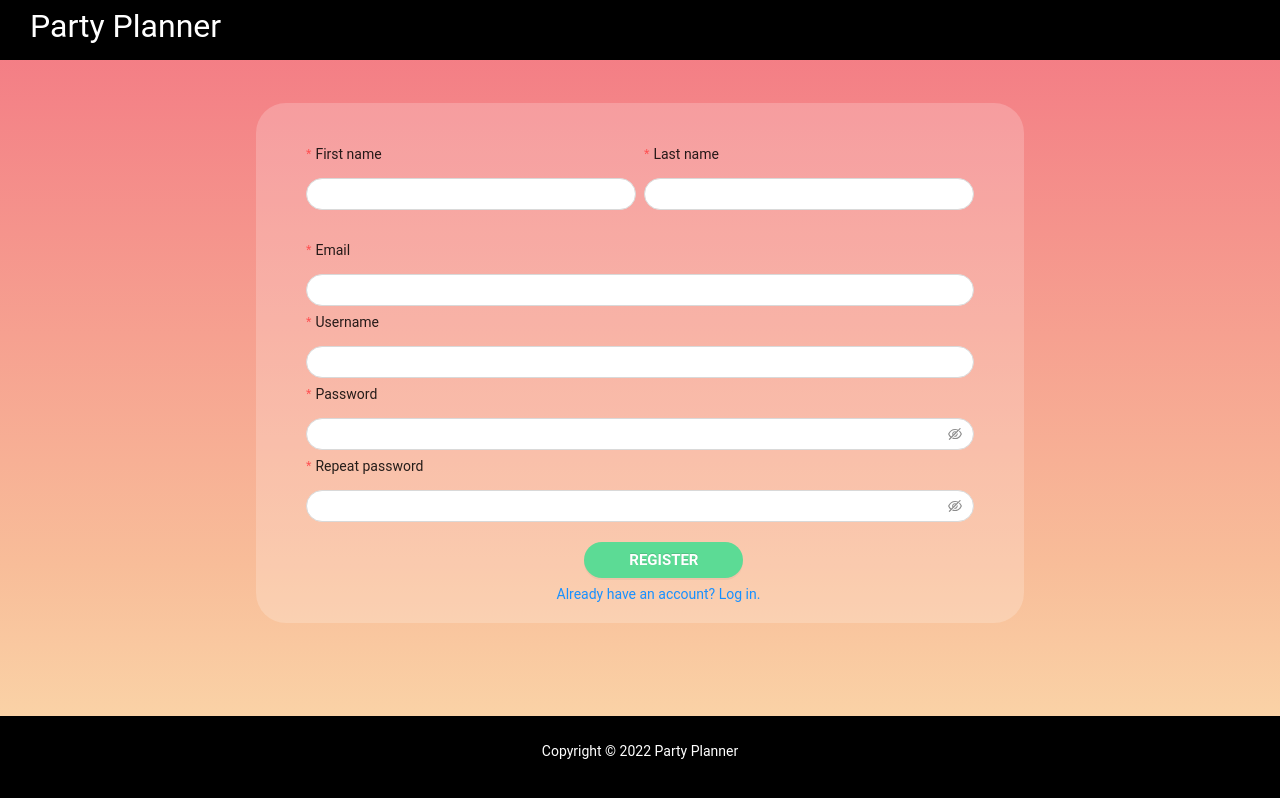
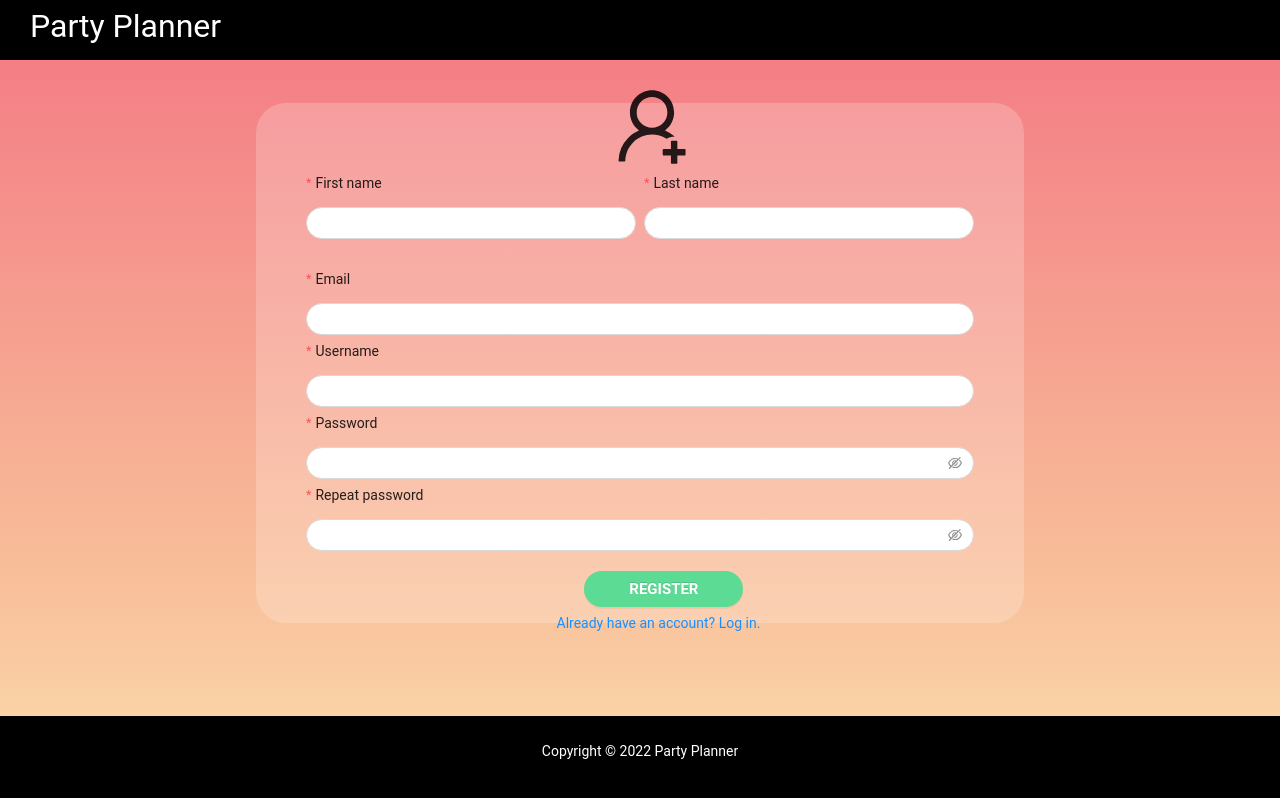
Before and after one commit to GasperFunda/PartyPlannerFrontend, a React (Create React App) app: page /register in a window 1280 px wide. Built offline with nearby package versions, Linux system fonts and the light colour scheme.

Commit message:
Added icons

```diff
--- a/src/pages/login/Form.tsx
+++ b/src/pages/login/Form.tsx
@@ -1,3 +1,4 @@
+import { LoginOutlined } from "@ant-design/icons";
 import Icon from "@ant-design/icons/lib/components/Icon";
 import { Button, Form as AntdForm, Input } from "antd";
 
@@ -8,7 +9,9 @@ export interface IFormProps {}
 export default function Form(props: IFormProps) {
   return (
     <AntdForm name="login" className="form">
-      <Icon type="login" />
+      <Item wrapperCol={{ offset: 8 }}>
+        <LoginOutlined style={{ fontSize: "60px" }} />
+      </Item>
       <Item
         label="Email"
         name="email"
--- a/src/pages/register/Form.tsx
+++ b/src/pages/register/Form.tsx
@@ -1,4 +1,4 @@
-import Icon from "@ant-design/icons/lib/components/Icon";
+import { UserAddOutlined } from "@ant-design/icons";
 import { Button, Col, Form as AntdForm, Input, Row } from "antd";
 
 const { Item } = AntdForm;
@@ -8,7 +8,9 @@ export interface IFormProps {}
 export default function Form(props: IFormProps) {
   return (
     <AntdForm className="form" name="register">
-      <Icon type="login" />
+      <Item wrapperCol={{ offset: 11 }}>
+        <UserAddOutlined style={{ fontSize: "80px", margin: "0 auto" }} />
+      </Item>
       <Row gutter={8}>
         <Col span={12}>
           <Item
```
